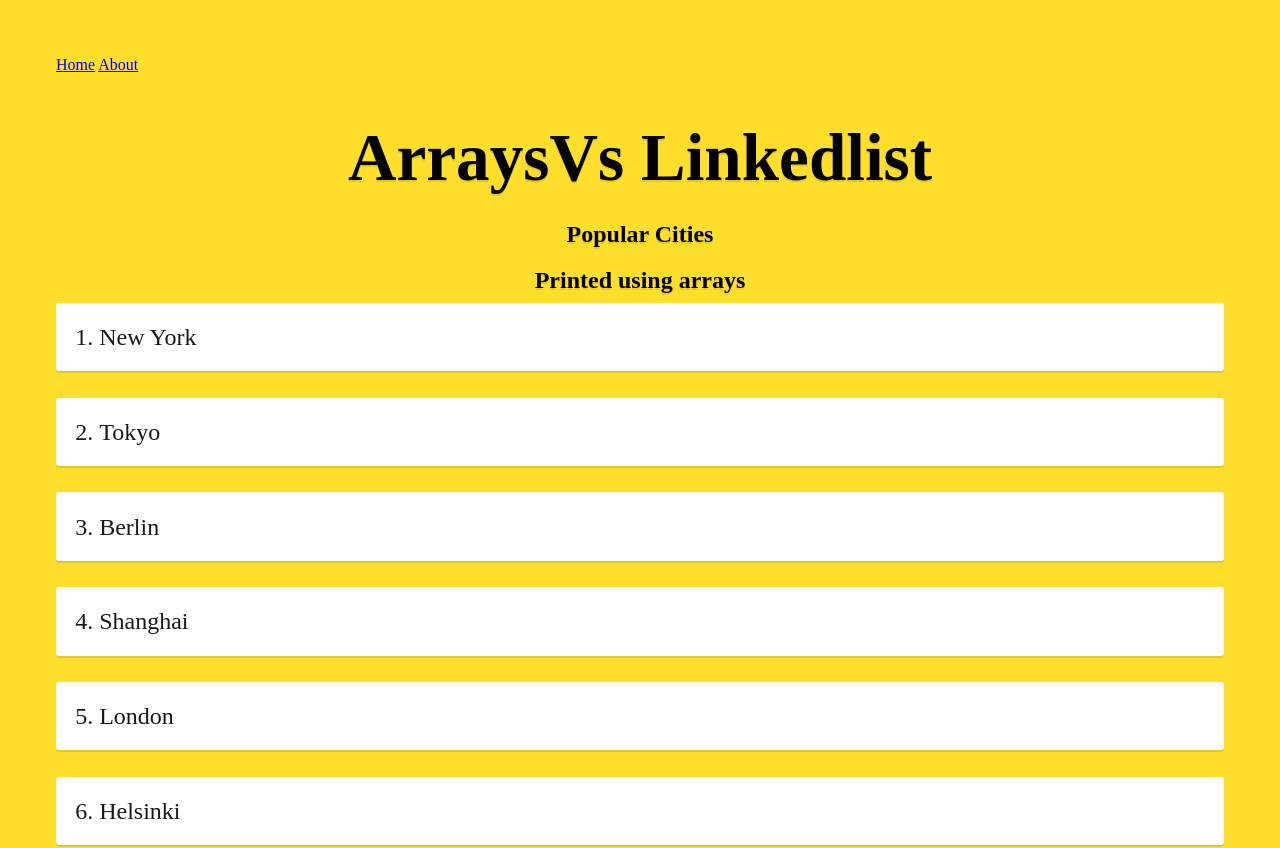
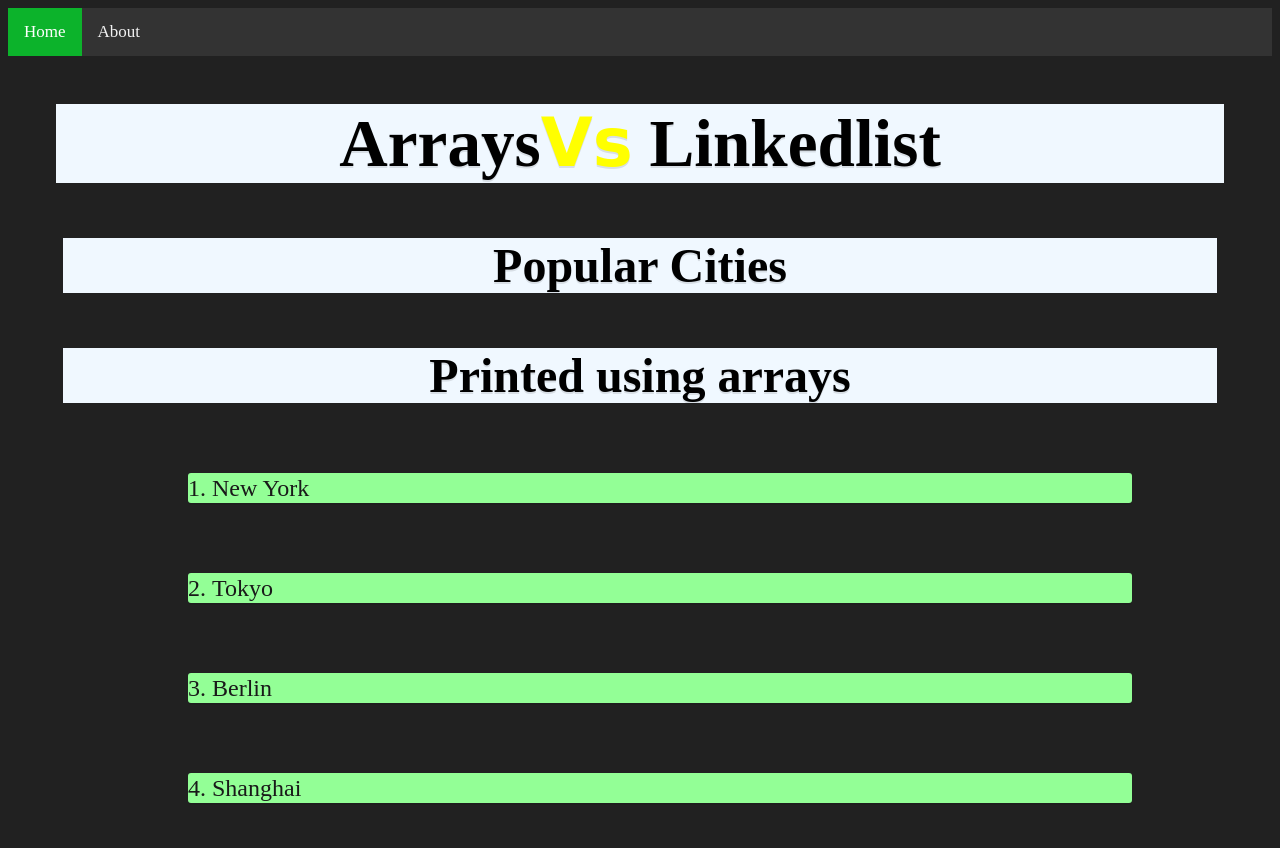
Before and after one commit to 1shishank/web-dev, a plain HTML site: page web development project/index.html in a window 1280 px wide. Shown: the top 848 px of the page. Drawn offline with Linux system fonts and the light colour scheme.

Commit message:
Update style2.css

```diff
--- a/web development project/style2.css
+++ b/web development project/style2.css
@@ -1,36 +1,41 @@
 body {
-  color: #000;
-  box-sizing: border-box;
-  background-color: #ffdf2b;
-  padding: 48px;
+
+  background-color: #212121;
+
 }
 
 h1 {
+ margin: 48px;
   font-size: 4.2em;
   text-align: center;
   margin-bottom: 0.35em;
   text-shadow: 0 2px 0 rgba(0, 0, 0, 0.1);
+  background-color: aliceblue;
 }
 h2{
-
+  margin: 55px;
+  font-size: 3em;
   text-align: center;
   margin-bottom: 0.35em;
   text-shadow: 0 2px 0 rgba(0, 0, 0, 0.1);
+  background-color: aliceblue;
 }
+
 
 ul,
 ol {
+  margin: 70px;
   list-style-position: inside;
   font-size: 1.5em;
-  margin: 0;
-  padding: 0;
+
 }
 li {
+  margin: 70px;
   line-height: 1.25;
-  margin: 0 0 1.1em;
+
   color: #191919;
-  padding: 0.8em;
-  background-color: white;
+
+  background-color: rgb(147, 255, 150);
   border-radius: 3px;
   box-shadow: 0 2px 0 rgba(0, 0, 0, 0.1);
 }
@@ -41,3 +46,67 @@ main p {
   line-height: 1.5;
   text-align: center;
 }
+
+#css {
+  color: yellow;
+  font-family: 'Odibee Sans', cursive;
+}
+
+
+
+.content{
+
+  font-size: 1.2em;
+  color: #191919;
+  padding: 0.8em;
+  background-color: white;
+  border-radius: 3px;
+
+
+}
+
+.video{
+  height: 500px;
+  display: flex;
+  align-items: center;
+  justify-content: center;
+  border: 3px solid #dbe4ed;
+  background-color: rgb(11, 41, 13);
+}
+
+
+.topnav {
+  background-color: #333;
+  overflow: hidden;
+
+}
+
+
+.topnav a {
+
+  float: left;
+  color: #f2f2f2;
+  text-align: center;
+  padding: 14px 16px;
+  text-decoration: none;
+  font-size: 17px;
+}
+
+
+.topnav a:hover {
+  background-color: #ddd;
+  color: black;
+}
+
+
+.topnav a.active {
+  background-color: #0cb32b;
+  color: white;
+}
+
+footer {
+  text-align: center;
+  padding: 3px;
+  background-color: rgb(3, 0, 1);
+  color: white;
+}
```
